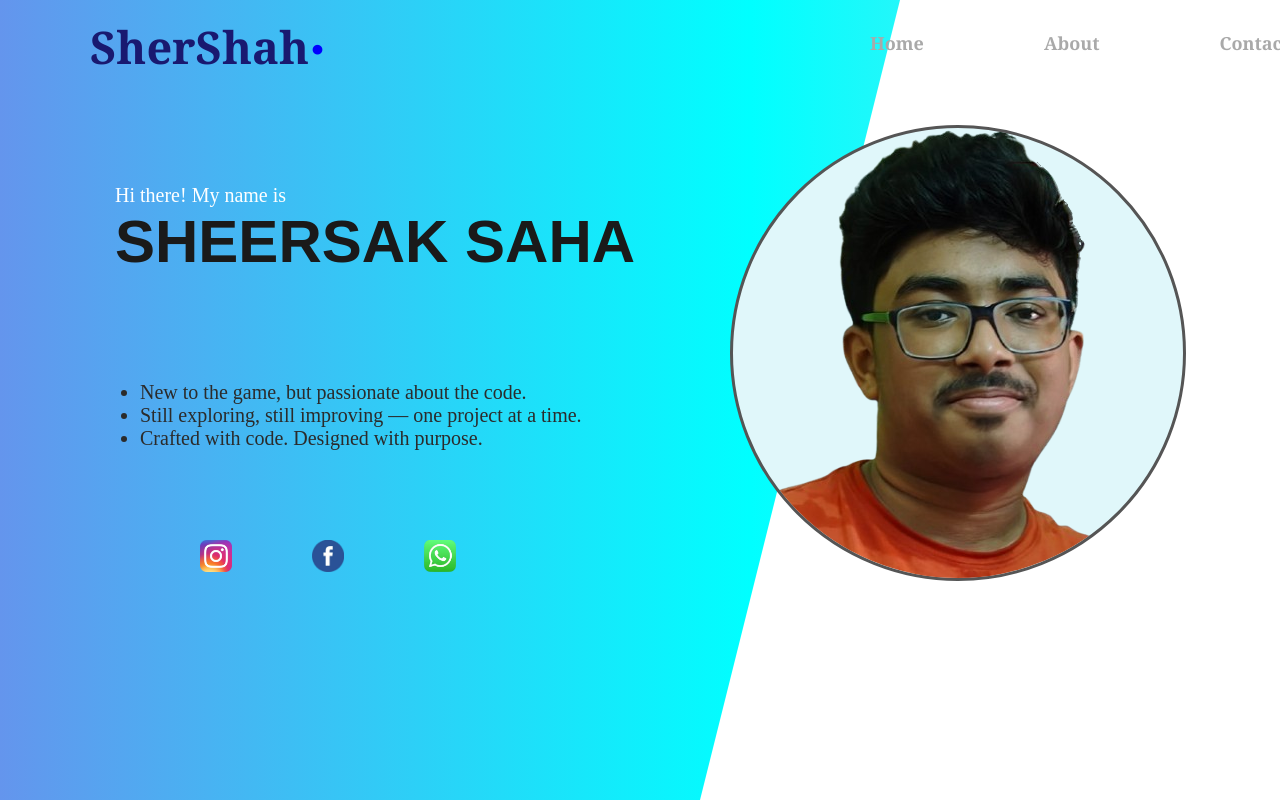
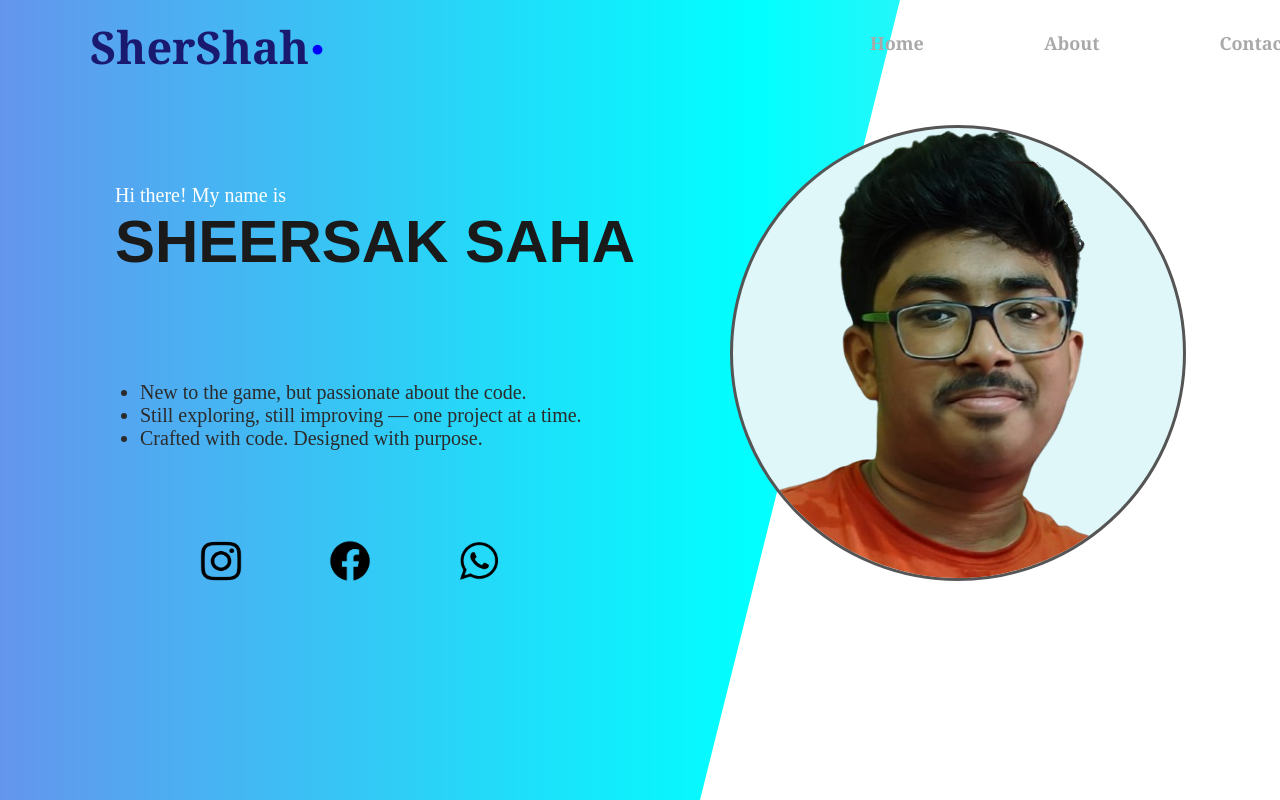
Before and after one commit to SheersakSaha15/My-Projects, a plain HTML site: page index.html in a window 1280 px wide. Shown: the top 800 px of the page. Drawn offline with Linux system fonts and the light colour scheme; a web font is replaced by a local one.

Commit message:
tweaking again

```diff
--- a/Home.css
+++ b/Home.css
@@ -176,14 +176,32 @@ body {
     margin-top: 20px;
 }
 
-.social-icons img.social-img {
-    width: 32px;
-    height: 32px;
+.social-icons img.insta-logo {
+    width: 42px;
+    height: 42px;
     cursor: pointer;
     transition: transform 0.3s ease;
     display: block;
 }
 
-.social-icons img.social-img:hover {
+.social-icons img.fb-logo {
+    width: 56px;
+    height: 42px;
+    cursor: pointer;
+    transition: transform 0.3s ease;
+    display: block;
+}
+
+.social-icons img.wa-logo {
+    width: 42px;
+    height: 42px;
+    cursor: pointer;
+    transition: transform 0.3s ease;
+    display: block;
+}
+
+.social-icons img.insta-logo:hover,
+.social-icons img.fb-logo:hover,
+.social-icons img.wa-logo:hover {
     transform: scale(1.2);
 }
--- a/index.html
+++ b/index.html
@@ -34,13 +34,13 @@
                 </div>
                 <div class="social-icons">
                     <a href="https://www.instagram.com/" target="_blank">
-                        <img src="Images/insta logo.png" class="social-img" alt="Instagram Logo">
+                        <img src="Images/instagram logo.png" class="insta-logo" alt="Instagram Logo">
                     </a>
                     <a href="https://www.facebook.com/" target="_blank">
-                        <img src="Images/fb logo.png" class="social-img" alt="Facebook Logo">
+                        <img src="Images/facebook logo.png" class="fb-logo" alt="Facebook Logo">
                     </a>
                     <a href="https://www.whatsapp.com/" target="_blank">
-                        <img src="Images/WA logo.png" class="social-img" alt="WhatsApp Logo">
+                        <img src="Images/whatsapp logo.png" class="wa-logo" alt="WhatsApp Logo">
                     </a>
                 </div>
             </div>
@@ -55,6 +55,5 @@
                 </div>
             </div>
         </div>
-        <script src="Main.js"></script>
     </body>
 </html>
```
Also changed, not shown: Images/WA logo.png (deleted), Images/facebook logo.png (added), Images/fb logo.png (deleted), Images/insta logo.png (deleted), Images/instagram logo.png (added), Images/whatsapp logo.png (added).
